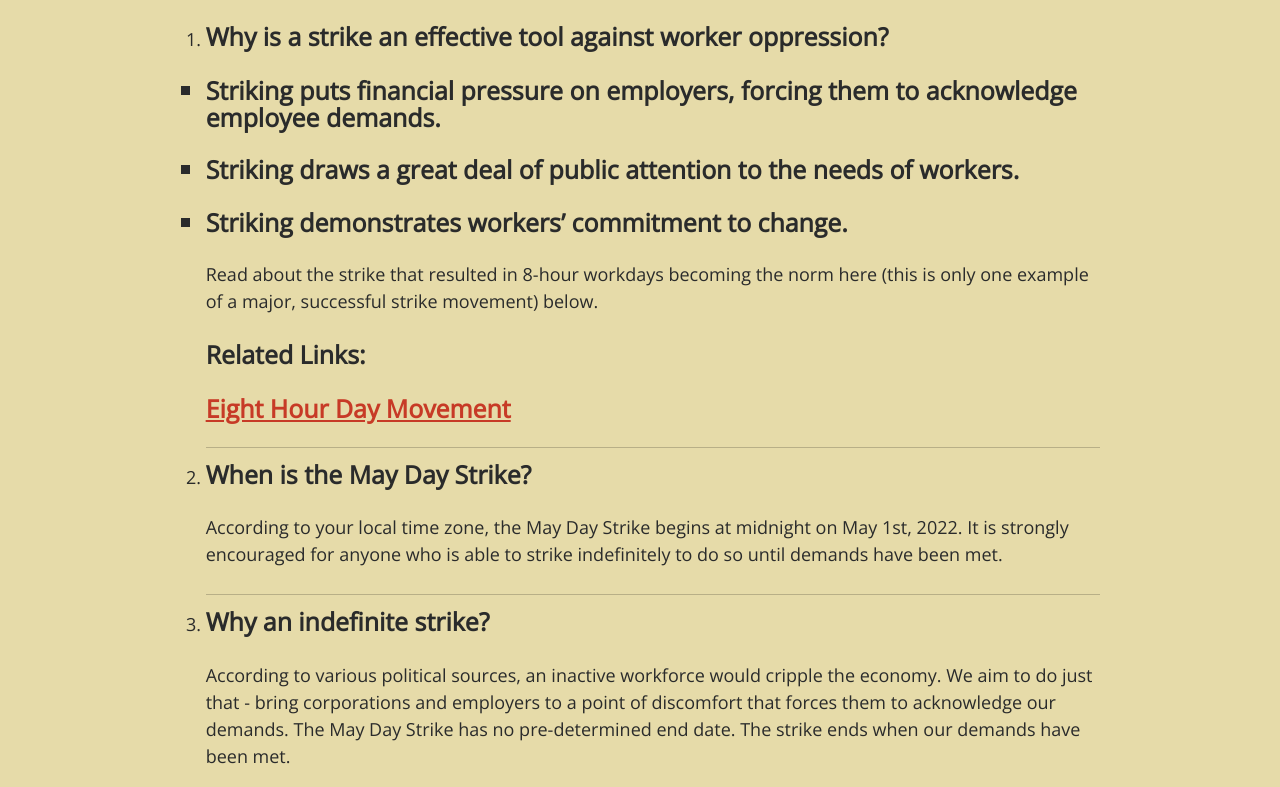
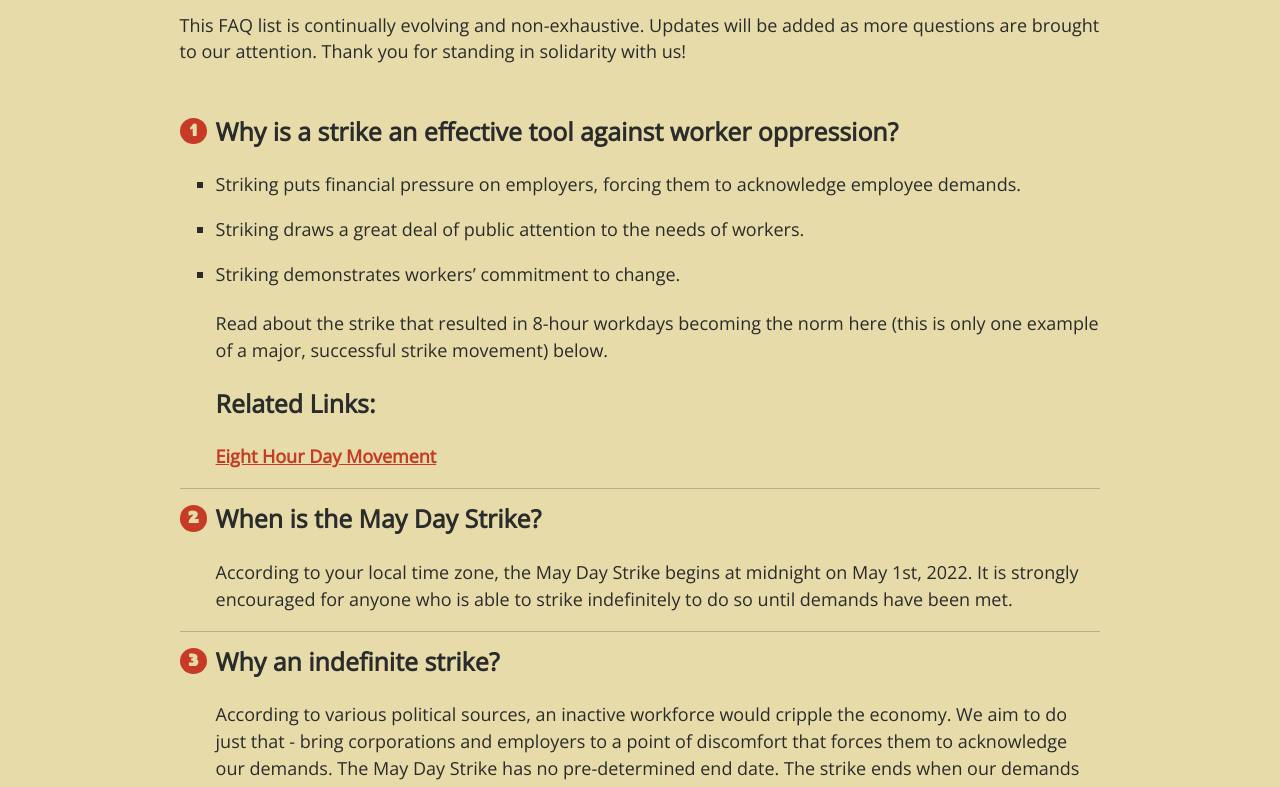
Before and after one commit to jeffDevelops/mds-website, a Gatsby site: page /faq in a window 1280 px wide. Shown: the part 213-1000 px from the top of the page. Built offline with nearby package versions, Linux system fonts and the light colour scheme; Gatsby itself is replaced by a stand-in of ours.

Commit message:
fix faq page

```diff
--- a/src/components/FAQItem/faqItem.module.css
+++ b/src/components/FAQItem/faqItem.module.css
@@ -1,16 +1,23 @@
-.faqContainer body {
-  font-family: -apple-system, BlinkMacSystemFont, Segoe UI, Roboto, Oxygen, Ubuntu, Cantarell, Fira Sans, Droid Sans, Helvetica Neue, sans-serif;
+.faqContainer {
+  display: inline;
 }
 
-.faqContainer li {
-  font-weight: bold;
+.faqTitle {
+  display: inline-block;
+  margin-left: 2rem;
+}
+
+.contentContainer {
+  margin: auto auto 1rem 2rem;
+}
+
+.faqItemContainer li {
   text-rendering: optimizeLegibility;
-  font-size: 1.38316rem;
-  line-height: 1.1;
+  line-height: 1.5;
   margin-bottom: 1em;
 }
 
-.faqContainer p {
+.faqItemContainer p {
   font-weight: normal;
   text-rendering: optimizeLegibility;
   font-size: 1rem;
--- a/src/components/FAQItem/index.js
+++ b/src/components/FAQItem/index.js
@@ -3,10 +3,11 @@ import React from "react"
 import * as FAQItemStyles from "./faqItem.module.css"
 
 export default (props) => (
-  <div className={FAQItemStyles.faqContainer}>
+  <div className={FAQItemStyles.faqItemContainer}>
     { !props.hidden &&
-      <div>
-        <h3>{ props.question }</h3>
+      <>
+        <h3 className={FAQItemStyles.faqTitle}>{ props.question }</h3>
+        <div className={FAQItemStyles.contentContainer}>
           { props.answer && <p>{ props.answer }</p> }
           { props.unorderedListItem1 &&
             <div className={FAQItemStyles.answerList}>
@@ -64,8 +65,9 @@ export default (props) => (
               </ul>
             </div>
           }
+        </div>
         <hr />
-      </div>
+      </>
     }
   </div>
 )
--- a/src/components/FAQList/faqList.module.css
+++ b/src/components/FAQList/faqList.module.css
@@ -1,3 +1,29 @@
-body {
-  background-color: var(--theme-bg-color);
+.faqListContainer {
+  margin-top: 3rem;
 }
+
+.faqListContainer ol {
+  margin-top: 3rem;
+  list-style: none;
+  counter-reset: item;
+  font-size: 1rem;
+  font-weight: 600;
+  margin-left: 0;
+ }
+ .faqListContainer ol > li {
+  counter-increment: item;
+  margin-bottom: 16px;
+ }
+
+.faqListContainer ol > li:before {
+  position: absolute;
+  margin-right: 16px;
+  content: counter(item);
+  border-radius: 100%;
+  width: 1.5rem;
+  text-align: center;
+  display: inline-block;
+  font-family: LietzLindauHamburg;
+  background-color: var(--theme-color);
+  color: var(--theme-bg-color);
+}
--- a/src/components/FAQList/index.js
+++ b/src/components/FAQList/index.js
@@ -1,15 +1,12 @@
 import * as React from "react"
 import { graphql, StaticQuery } from "gatsby"
-
 import * as FAQListStyles from "./faqList.module.css"
 import FAQItem from "../FAQItem"
 
-const FAQList = data => {
-
-  return (
-    <div>
+const FAQList = data => (
+  <div className={FAQListStyles.faqListContainer}>
     <h1>Frequently Asked Questions</h1>
-      <h4>This FAQ list is continually evolving and non-exhaustive. Updates will be added as more questions are brought to our attention. Thank you for standing in solidarity with us!</h4>
+    This FAQ list is continually evolving and non-exhaustive. Updates will be added as more questions are brought to our attention. Thank you for standing in solidarity with us!
     <ol>
       {data.allListFaqsYaml.edges[0].node.listOfQuestions.map((question) => (
         <li>
@@ -39,7 +36,6 @@ const FAQList = data => {
     </ol>
   </div>
 )
-}
 
 export default () => (
   <StaticQuery
--- a/src/components/Header/header.module.css
+++ b/src/components/Header/header.module.css
@@ -3,7 +3,7 @@
   margin-bottom: 1.45rem;
   display: flex;
   justify-content: space-between;
-  margin: 0 auto;
+  margin-bottom: 3rem;
   width: 100%;
 }
 
--- a/src/pages/index.js
+++ b/src/pages/index.js
@@ -9,7 +9,7 @@ import DemandList from "../components/DemandList"
 const IndexPage = () => (
   <Layout>
     <Seo title="More Info Coming Soon" />
-    <div style={{ margin: '3rem auto' }}>
+    <div style={{ marginBottom: '3rem' }}>
       <h2>Who We Are</h2>
       <p>May Day Strike is a grassroots movement focused on establishing economic security, dignity, and fairness for workers of every nationality, race, and political affiliation.</p>
       <p>May 1 will mark the beginning of a general strike, a debt strike, and a series of protests & demonstrations that will last until workers’ demands are met.</p>
```
Lines whose indentation alone changed are shown as unchanged.
